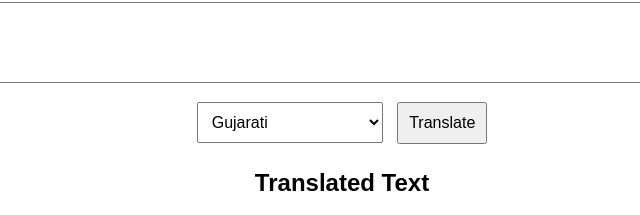
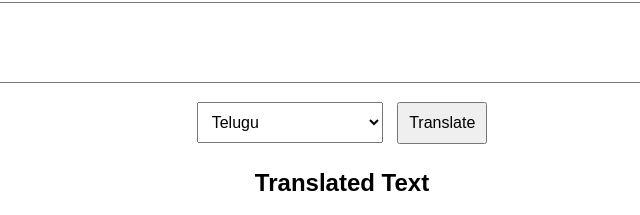
Before and after one commit to Nithin12218513/languagetranslator, a plain HTML site: page frontend/index.html in a window 1280 px wide. Shown: the part 106-321 px from the top of the page, 298-938 px from the left. Drawn offline with Linux system fonts and the light colour scheme.

Commit message:
Update index.html

```diff
--- a/frontend/index.html
+++ b/frontend/index.html
@@ -26,7 +26,7 @@
     <textarea id="inputText" rows="5" placeholder="Enter text to translate..."></textarea><br>
 
     <select id="language">
-        <option value="gujarati">Gujarati</option>
+        <option value="gujarati">Telugu</option>
         <option value="hindi">Hindi</option>
         <option value="french">French</option>
         <option value="german">German</option>
```
